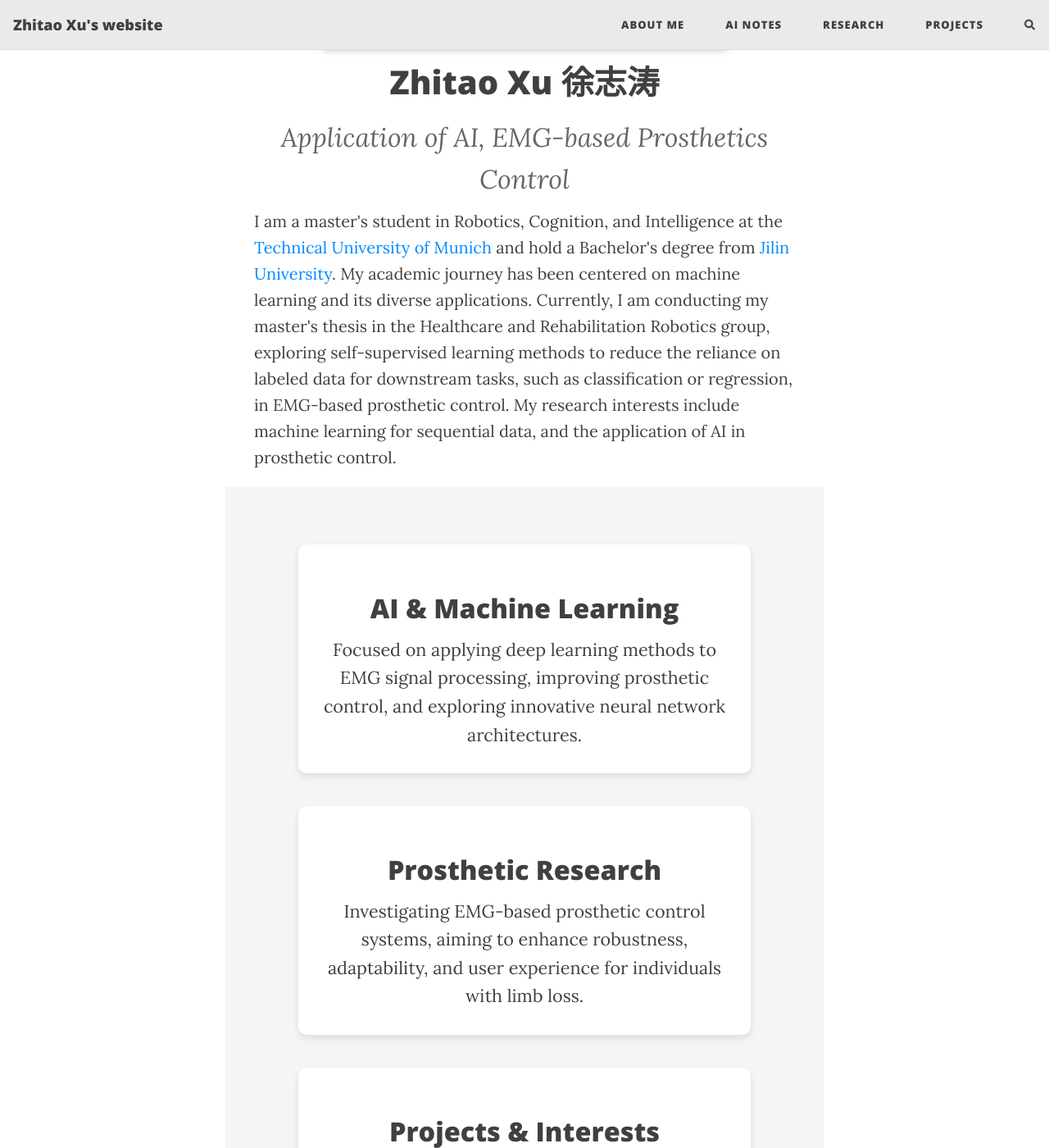
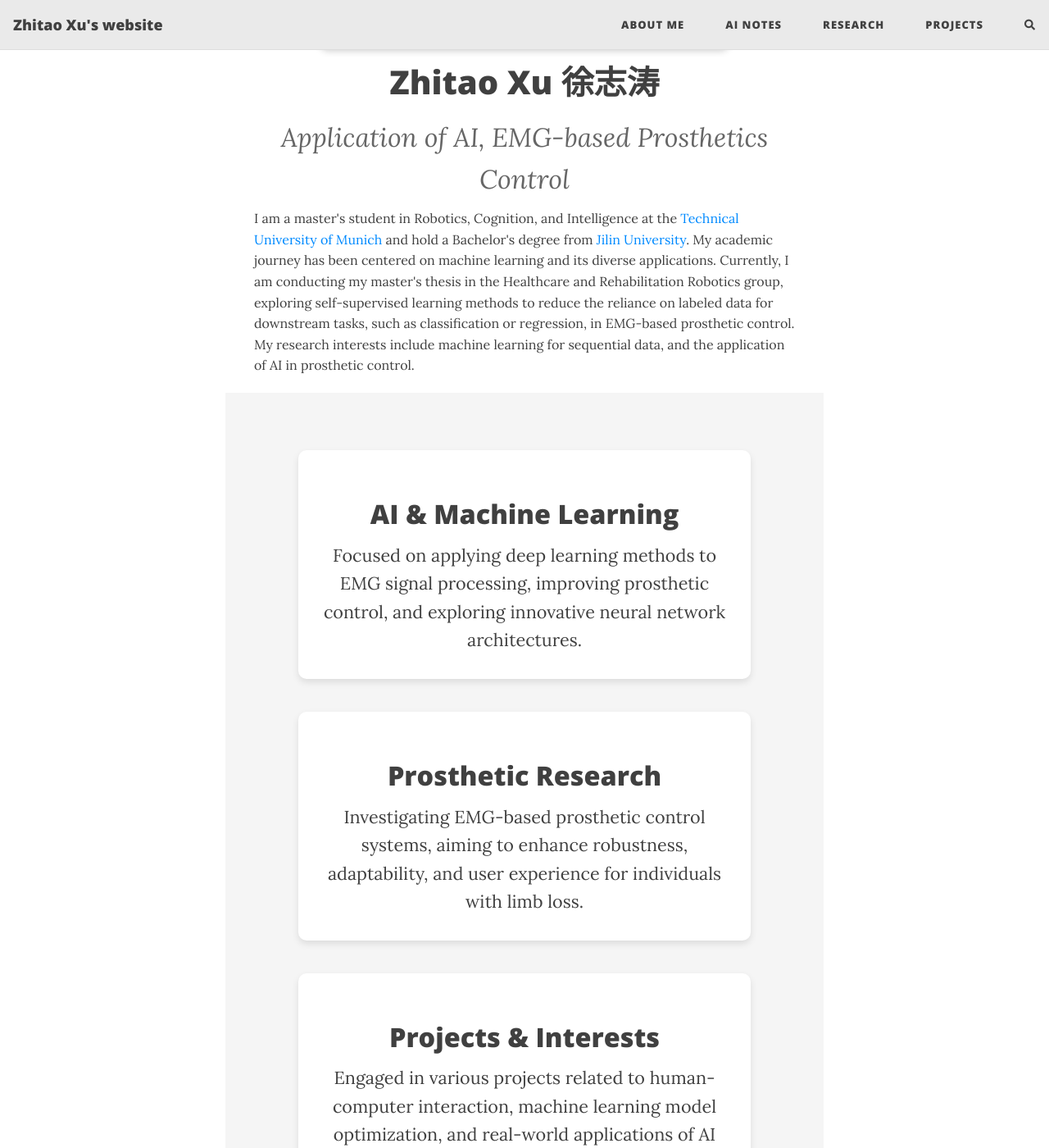
Before and after one commit to HerrXu01/herrxu01.github.io, a Jekyll site: the page built from index.html, in a window 1280 px wide and 1400 px high, scrolled down 869 px. Shown: the whole window at 82% size. Built offline with Jekyll 4.4.1, drawn with Linux system fonts in a browser that asks for light colours; the list of posts is cut into pages by our own code; comment, search, counter and statistics services are not loaded.

Commit message:
adjust self intro

```diff
--- a/assets/css/beautifuljekyll.css
+++ b/assets/css/beautifuljekyll.css
@@ -1313,6 +1313,6 @@ footer .social-network-links a::before {
   margin-left: 20px; /* 根据需要调整左侧边距 */
   margin-right: 20px; /* 保证右边距不会贴到网页最右边 */
   max-width: 800px; /* 控制文字的宽度，使其不延伸得太宽 */
-  font-size: 20px; /* 调整字体大小 */
+  font-size: 16px; /* 调整字体大小 */
   line-height: 1.6; /* 调整行高，使文字更易阅读 */
 }
```
